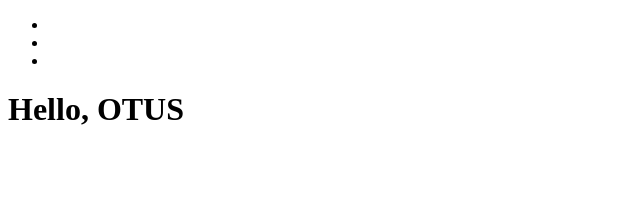
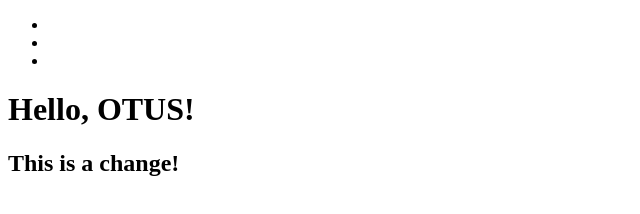
Before and after one commit to grigoriy-st/Test_OTUS, a plain HTML site: page page.html in a window 1280 px wide. Shown: the whole page, without its empty margins (0-640 px from the left). Drawn offline with Linux system fonts and the light colour scheme.

Commit message:
Edit page.html file

```diff
--- a/page.html
+++ b/page.html
@@ -10,6 +10,7 @@
         <li></li>
         <li></li>
     </ul>
-    <h1>Hello, OTUS</h1>
+    <h1>Hello, OTUS!</h1>
+    <h2>This is a change!</h2>
 </body>
 </html>
```
